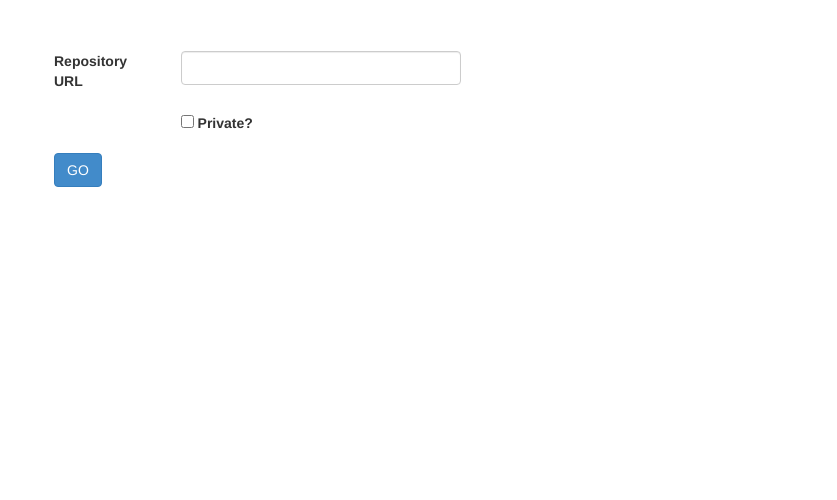
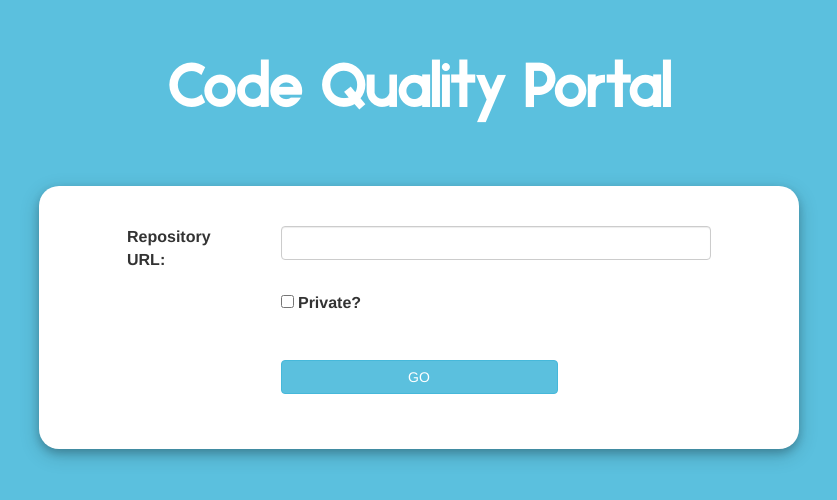
Before and after one commit to rachit-shah/Code-Quality-Portal, a Flask app: page / in a window 1280 px wide. Shown: the top 500 px of the page, without its empty margins (221-1058 px from the left). Run offline with Flask 2, Linux system fonts and the light colour scheme; parts of the project's set-up code (start-up, migrations or seed data) failed here and were passed over; some libraries are stand-ins or nearby versions.

Commit message:
styling added for first page

```diff
--- a/CodeQualityPortal/CodeQualityPortal/CodeQualityPortal/static/content/site.css
+++ b/CodeQualityPortal/CodeQualityPortal/CodeQualityPortal/static/content/site.css
@@ -1,6 +1,14 @@
+@font-face {
+    font-family: Ikaros;
+    src: url('/static/fonts/ikaros.otf');
+}
+
 body {
     padding-top: 50px;
     padding-bottom: 20px;
+    background-color:  #5bc0de;
+    font-family: "Helvetica Neue", Helvetica, Arial, sans-serif;
+    font-size: medium;
 }
 
 /* Set padding to keep content from hitting the edges */
@@ -41,9 +49,25 @@ input[type="checkbox"].input-validation-error {
     display: none;
 }
 
-.portal-title-text {
+.portal-title {
+    font-family: Ikaros, sans-serif;
+    font-weight: bold;
     text-align: center;
-    font-size: large;
+    font-size: 60px;
+    color: white;
+    margin-bottom: 50px;
+}
+
+.form-div {
+    background-color: white;
+    padding-top: 40px;
+    padding-bottom: 40px;
+    border-radius: 20px;
+    box-shadow: 0 4px 8px 0 rgba(0, 0, 0, 0.2), 0 6px 20px 0 rgba(0, 0, 0, 0.19);
+}
+.repo-form {
+    width: 80%;
+    margin: 0 auto;
 }
 
 .graph-image {
--- a/CodeQualityPortal/CodeQualityPortal/CodeQualityPortal/templates/index.html
+++ b/CodeQualityPortal/CodeQualityPortal/CodeQualityPortal/templates/index.html
@@ -1,23 +1,22 @@
 {% extends "layout.html" %}
 
 {% block content %}
-    <div class="col-md-offset-2 col-md-8">
-        <form action="{{ url_for('index') }}" method="post" novalidate>
+    <div class="col-md-offset-2 col-md-8 form-div">
+        <form action="{{ url_for('index') }}" method="post" class="repo-form" novalidate>
             {{ form.hidden_tag() }}
             <div class="form-group {% if form.repo_url.errors %} has-error {% endif %} row">
-                <label class="col-md-2 col-form-label col-form-label-lg" for="{{ form.repo_url.id_for_label }}">
-                    Repository URL
+                <label class="col-md-3 col-form-label col-form-label-lg" for="{{ form.repo_url.id_for_label }}">
+                    Repository URL:
                 </label>
-                <div class="col-md-10">
-                    {{ form.repo_url(class_="form-control form-control-lg") }}
+                <div class="col-md-9">
+                    {{ form.repo_url(class_="form-control form-control-lg", style="max-width:100%") }}
                     {% for error in form.repo_url.errors %}
                         <span class="help-block">{{ error }}</span>
                     {% endfor %}
                 </div>
             </div>
             <div class="form-group row">
-                <div class="col-sm-2"></div>
-                <div class="col-sm-10">
+                <div class="col-md-offset-3 col-md-9">
                   <div class="form-check">
                     {{ form.private(class_="form-check-input") }}
                     <label class="form-check-label" for="{{ form.private.id_for_label }}">
@@ -27,19 +26,19 @@
                 </div>
             </div>
             <div id="access-token-div" class="form-group {% if form.access_token.errors %} has-error {% endif %} row">
-                <label class="col-md-2 col-form-label col-form-label-lg" for="{{ form.access_token.id_for_label }}">
+                <label class="col-md-3 col-form-label col-form-label-lg" for="{{ form.access_token.id_for_label }}">
                     Access Token
                 </label>
-                <div class="col-md-10">
-                    {{ form.access_token(class_="form-control form-control-lg") }}
+                <div class="col-md-9">
+                    {{ form.access_token(class_="form-control form-control-lg",  style=" max-width:100%") }}
                     {% for error in form.access_token.errors %}
                         <span class="help-block">{{ error }}</span>
                     {% endfor %}
                 </div>
             </div>
             <div class="form-group row">
-                <div class="col-sm-10">
-                  {{ form.submit(class_="btn btn-primary") }}
+                <div class="col-md-offset-3 col-md-6" style="margin-top: 25px;">
+                  {{ form.submit(class_="btn btn-info", style="display:block; width:100%") }}
                 </div>
             </div>
         </form>
--- a/CodeQualityPortal/CodeQualityPortal/CodeQualityPortal/templates/layout.html
+++ b/CodeQualityPortal/CodeQualityPortal/CodeQualityPortal/templates/layout.html
@@ -4,8 +4,8 @@
     <meta charset="utf-8" />
     <meta name="viewport" content="width=device-width, initial-scale=1.0">
     <title>Code Quality Portal</title>
-    <link rel="stylesheet" type="text/css" href="{{ url_for('static', filename='content/bootstrap.min.css') }}" />
-    <link rel="stylesheet" type="text/css" href="{{ url_for('static', filename='content/site.css') }}" />
+    <link rel="stylesheet" type="text/css" href="{{ url_for('static', filename='content/bootstrap.min.css') }}">
+    <link rel="stylesheet" type="text/css" href="{{ url_for('static', filename='content/site.css') }}">
     <script src="{{ url_for('static', filename='scripts/modernizr-2.6.2.js') }}"></script>
 </head>
 
@@ -31,8 +31,8 @@
     </div>-->
 
     <div class="container body-content">
-        <div class="col-md-offset-4 col-md-4">
-            <!--<div class="portal-title-text">Code Quality Portal</div>-->
+        <div class="col-md-offset-3 col-md-6 portal-title">
+            <div>Code Quality Portal</div>
         </div>
 
         {% block content %}{% endblock %}
--- a/CodeQualityPortal/CodeQualityPortal/CodeQualityPortal/templates/visualisations.html
+++ b/CodeQualityPortal/CodeQualityPortal/CodeQualityPortal/templates/visualisations.html
@@ -4,7 +4,7 @@
     {% for metric in metrics %}
         <div class="col-md-offset-2 col-md-10">
             <h1>{{ metric }}</h1>
-            <img src="{{ url_for('static', filename='graph.jpg') }}">
+            <img class="graph-image" src="{{ url_for('static', filename='graph.jpg') }}">
         </div>
     {% endfor %}
 {% endblock %}
```
Also changed, not shown: CodeQualityPortal/CodeQualityPortal/CodeQualityPortal/templates/choose-metric.html (+4 -4 lines), CodeQualityPortal/CodeQualityPortal/CodeQualityPortal/static/fonts/ikaros.otf (added), 2 other files.
